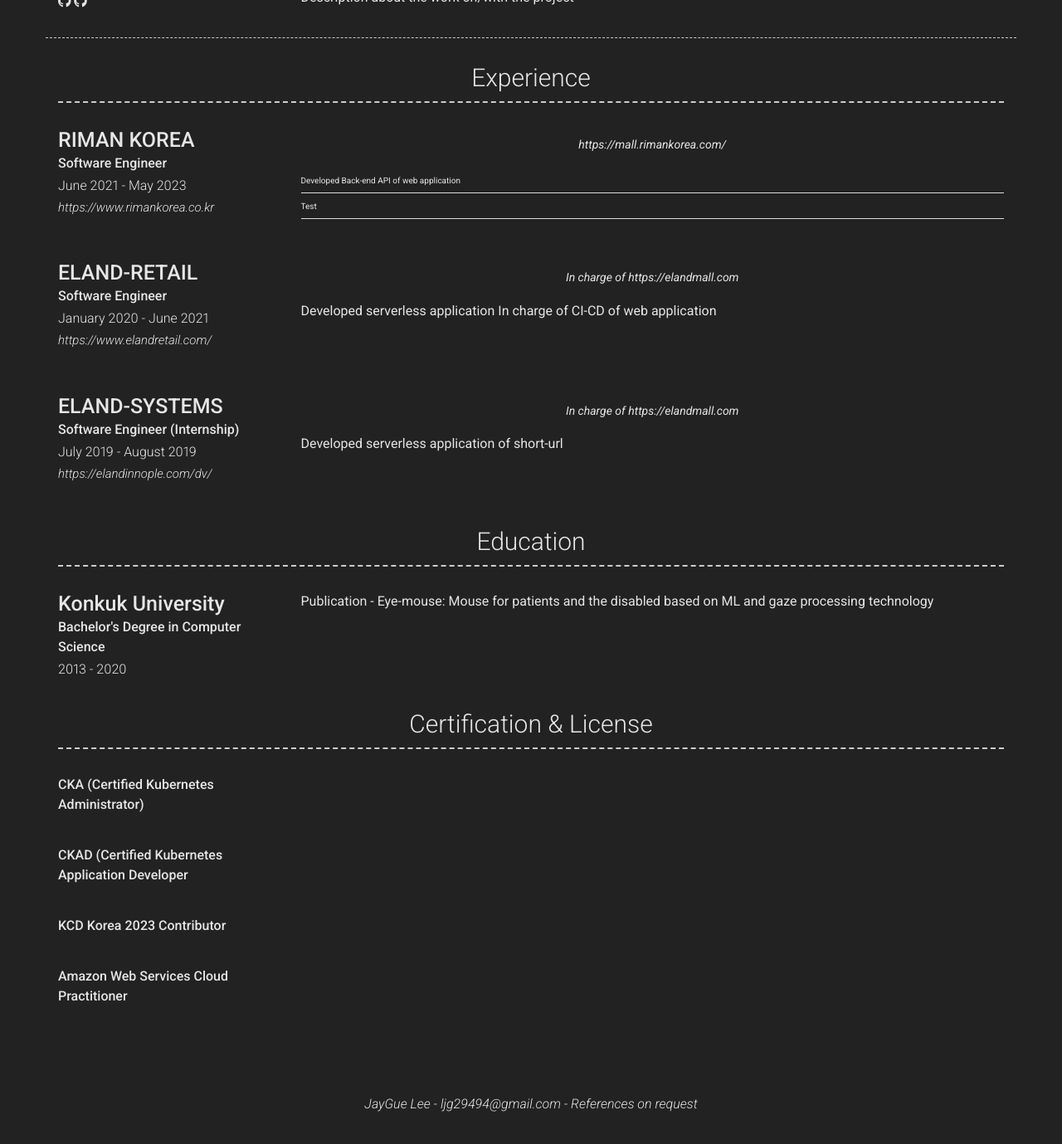
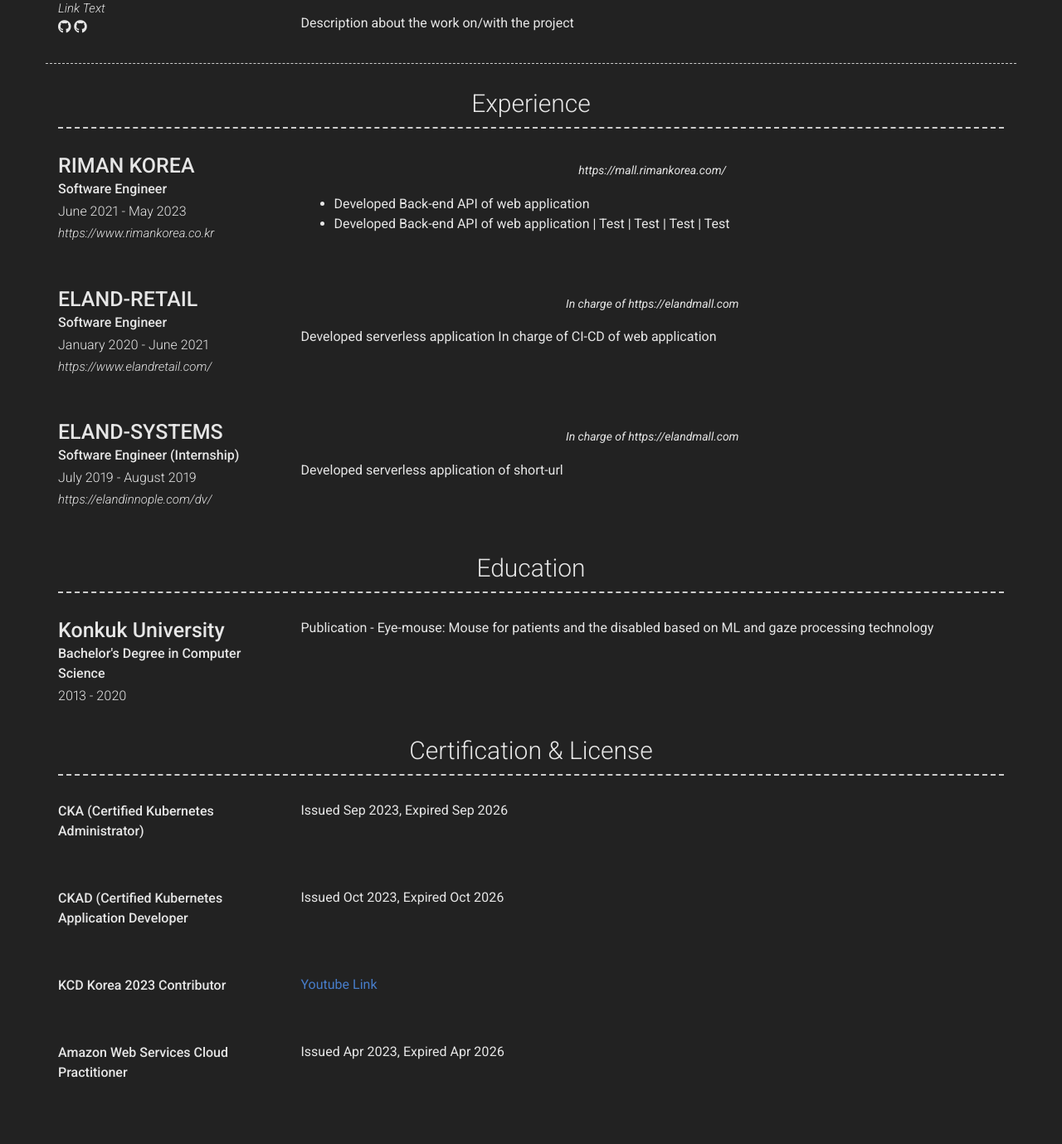
Before and after one commit to ljg294/ljg294.github.io, a Jekyll site: the page built from index.md, in a window 1280 px wide and 1400 px high, scrolled down 1070 px. Shown: the top 1379 px of the window at 83% size. Built offline with Jekyll 4.4.1, drawn with Linux system fonts in a browser that asks for light colours; nearby versions of some CDN libraries; before the commit the page ends 2421 px from its top, so only the background shows below that; some of the changed text lies outside the part shown.

Commit message:
config modified

```diff
--- a/_config.yml
+++ b/_config.yml
@@ -34,10 +34,10 @@ linkedin_username: jay-gue-lee-b7065a194
 #googlescholar_username: D847cGsAAAAJ
 
 # Additional icon links
-additional_links:
-  - title: Link name
-    icon: Font Awesome brand icon name (eg. fab fa-twitter) (https://fontawesome.com/icons?d=gallery&s=brands&m=free)
-    url: Link url (eg. https://google.com)
+#additional_links:
+#  - title: Link name
+#    icon: Font Awesome brand icon name (eg. fab fa-twitter) (https://fontawesome.com/icons?d=gallery&s=brands&m=free)
+#    url: Link url (eg. https://google.com)
 # - title: another link
 #   icon: font awesome brand icon name (eg. fab fa-twitter) (https://fontawesome.com/icons?d=gallery&s=brands&m=free)
 #   url: Link url (eg. https://google.com)
@@ -52,6 +52,9 @@ additional_links:
 # about_title: About Me (Use this to override about section title)
 about_profile_image: images/profile.jpg
 about_content: | # this will include new lines to allow paragraphs
+  백엔드 개발자의 길을 걸어 왔습니다.
+  <mark>DevOps</mark>에 관심이 생겨 Operation skill-set에 관심을 갖고 있습니다.
+
   Write an awesome description about yourself here, this supports markdown, so you can add [links](http://foobar.com) and highlight things <mark>like this</mark>.
 
   You can even add paragraphs by using empty lines like this and add anything else [markdown](https://www.markdownguide.org/getting-started#what-is-markdown) supports such as
@@ -92,7 +95,11 @@ content:
         quote:
           https://mall.rimankorea.com/
         description: | # this will include new lines to allow paragraphs
-          | Developed Back-end API of web application
+          -  Developed Back-end API of web application
+          -  Developed Back-end API of web application
+          | Test
+          | Test
+          | Test
           | Test
       - layout: left
         title: ELAND-RETAIL
@@ -125,14 +132,14 @@ content:
   - title: Certification & License
     layout: list
     content:
-      - layout: top-left
-        sub_title: CKA (Certified Kubernetes Administrator)
-      - layout: top-left
-        sub_title: CKAD (Certified Kubernetes Application Developer
-      - layout: top-left
-        sub_title: KCD Korea 2023 Contributor
-      - layout: top-left
-        sub_title: Amazon Web Services Cloud Practitioner
+      - sub_title: CKA (Certified Kubernetes Administrator)
+        description: Issued Sep 2023, Expired Sep 2026
+      - sub_title: CKAD (Certified Kubernetes Application Developer
+        description: Issued Oct 2023, Expired Oct 2026
+      - sub_title: KCD Korea 2023 Contributor
+        description: "[Youtube Link](https://youtu.be/wsmsFl3cMzY?si=1H88z26tViIUhI7J)"
+      - sub_title: Amazon Web Services Cloud Practitioner
+        description: Issued Apr 2023, Expired Apr 2026
 
 # Footer
 footer_show_references: true
```
Also changed, not shown: 14 other files.
